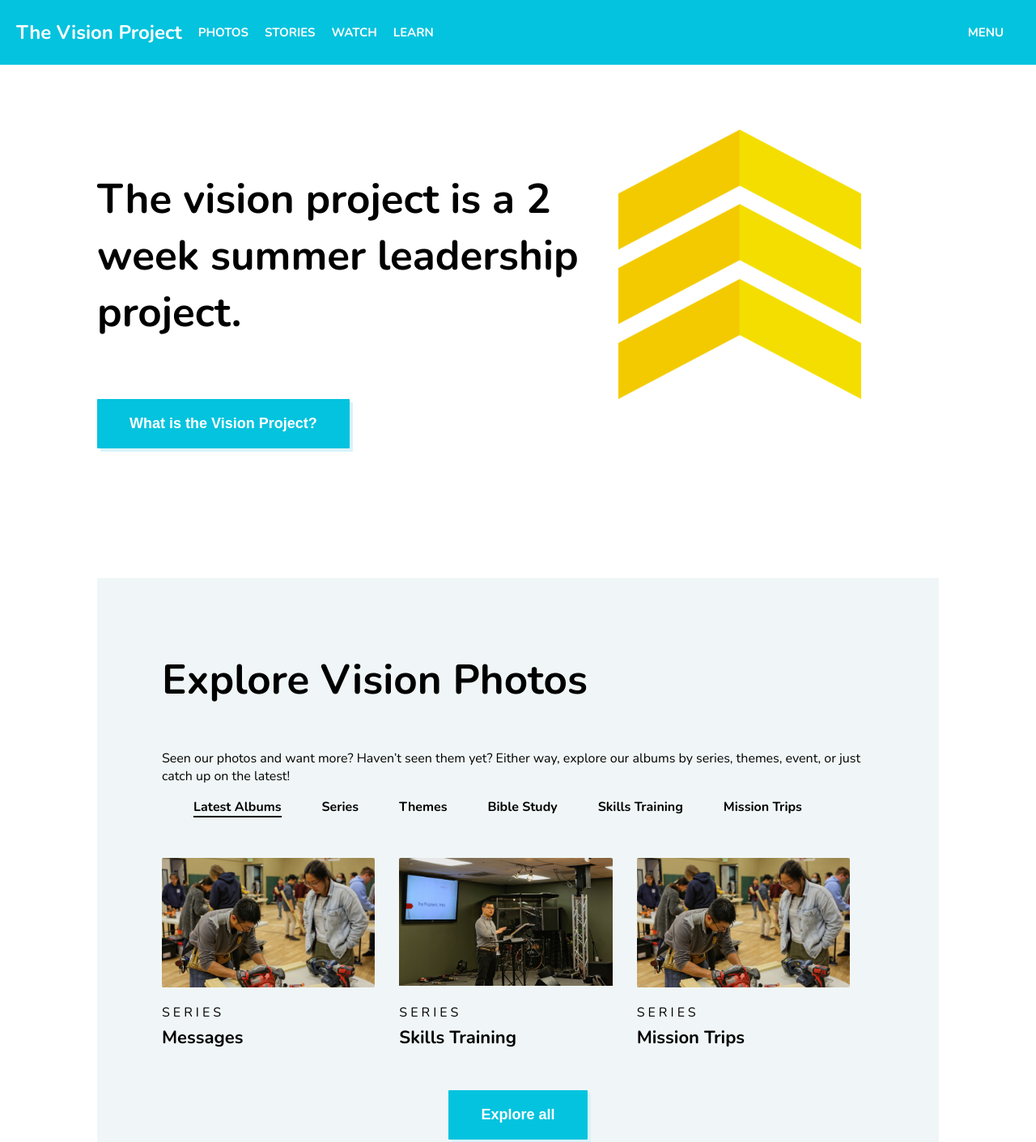
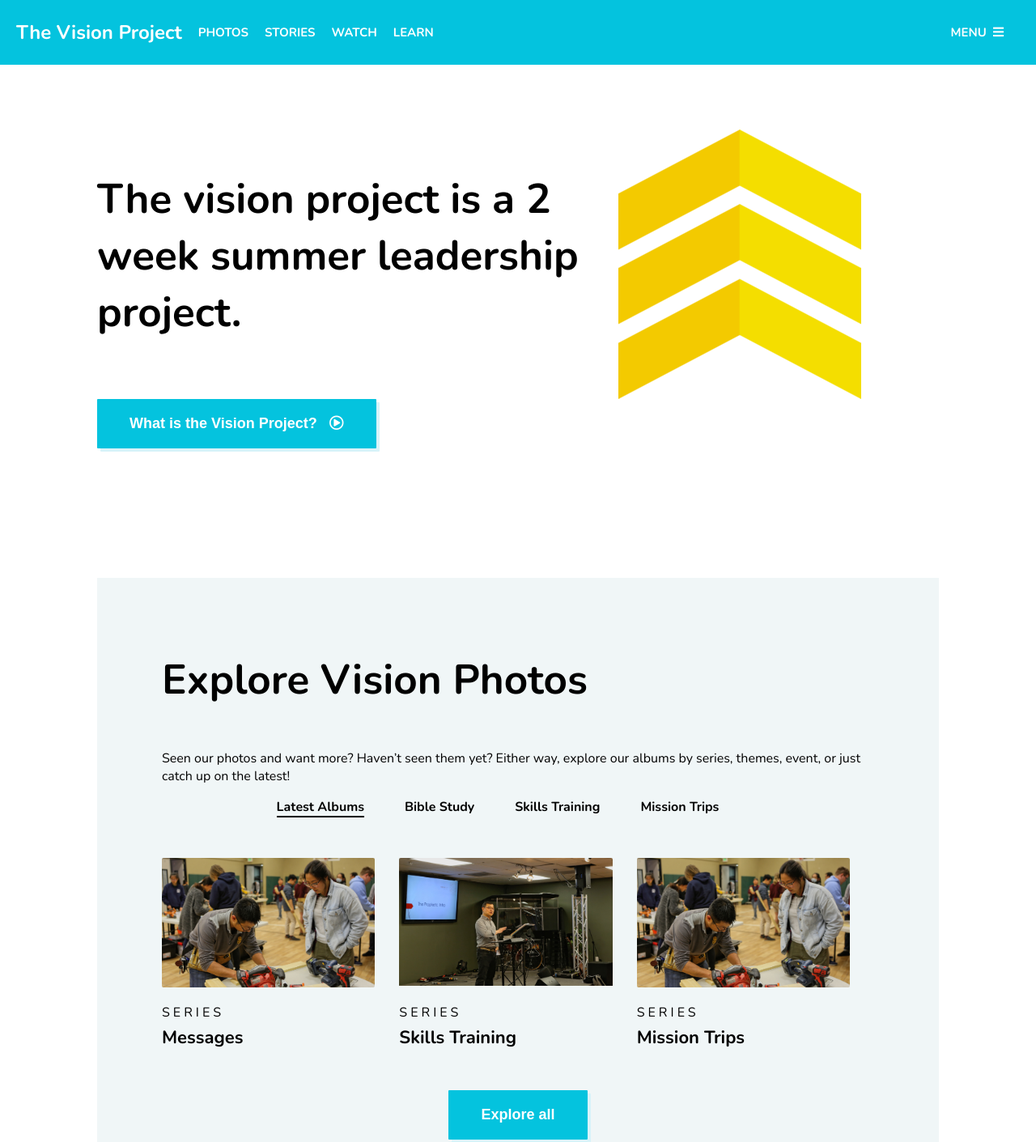
Before and after one commit to JordanYu4/css_training_demo, a plain HTML site: page index.html in a window 1280 px wide. Shown: the top 1411 px of the page at 81% size. Drawn offline with nearby package versions, Linux system fonts and the light colour scheme.

```diff
--- a/index.html
+++ b/index.html
@@ -4,10 +4,11 @@
   <head>
     <title>The Vision Project</title>
 
-    <!-- animate.css? -->
     <link href="assets/all-icons.css" rel="stylesheet">
     <link href="https://fonts.googleapis.com/css?family=Nunito:400,700&display=swap" rel="stylesheet">
     <link rel="stylesheet" href="assets/main.css">
+    <link rel="stylesheet" href="https://use.fontawesome.com/releases/v5.6.3/css/all.css" integrity="sha384-UHRtZLI+pbxtHCWp1t77Bi1L4ZtiqrqD80Kn4Z8NTSRyMA2Fd33n5dQ8lWUE00s/"
+      crossorigin="anonymous">
     <link rel="icon" type="image/png" href="assets/images/vision-chevron.png">
   </head>
 
@@ -22,8 +23,8 @@
       </section>
       <section class="navbar-right">
         <li class="navbar-item">
-          <a href="">Menu</a>
-          <!-- <i class="fas fa-bars"></i> -->
+          <a href="">Menu</a>&nbsp;
+          <i class="fas fa-bars"></i>
         </li>
       </section>
     </nav>
@@ -34,7 +35,10 @@
           <h3 class="intro-text">The vision project is a 2 week summer leadership project.</h3>
           <img class="intro-img" src="assets/images/vision-chevron.png" />
         </div>
-        <button class="button-primary">What is the Vision Project?</button>
+        <button class="button-primary">
+          What is the Vision Project? &nbsp;
+          <i class="far fa-play-circle"></i>
+        </button>
       </section>
 
       <section id="photos" class="photos-block page-block">
@@ -49,8 +53,6 @@
           <div class="photos-albums">
             <nav class="photos-albums-nav">
               <li><a href="">Latest Albums</a></li>
-              <li><a href="">Series</a></li>
-              <li><a href="">Themes</a></li>
               <li><a href="">Bible Study</a></li>
               <li><a href="">Skills Training</a></li>
               <li><a href="">Mission Trips</a></li>
@@ -78,7 +80,9 @@
                 <div class="photo-album-title">Mission Trips</div>
               </li>
             </section>
-            <button class="button-primary">Explore all</button>
+            <button class="button-primary">
+              Explore all
+            </button>
           </div>
         </section>
       </div>
```
